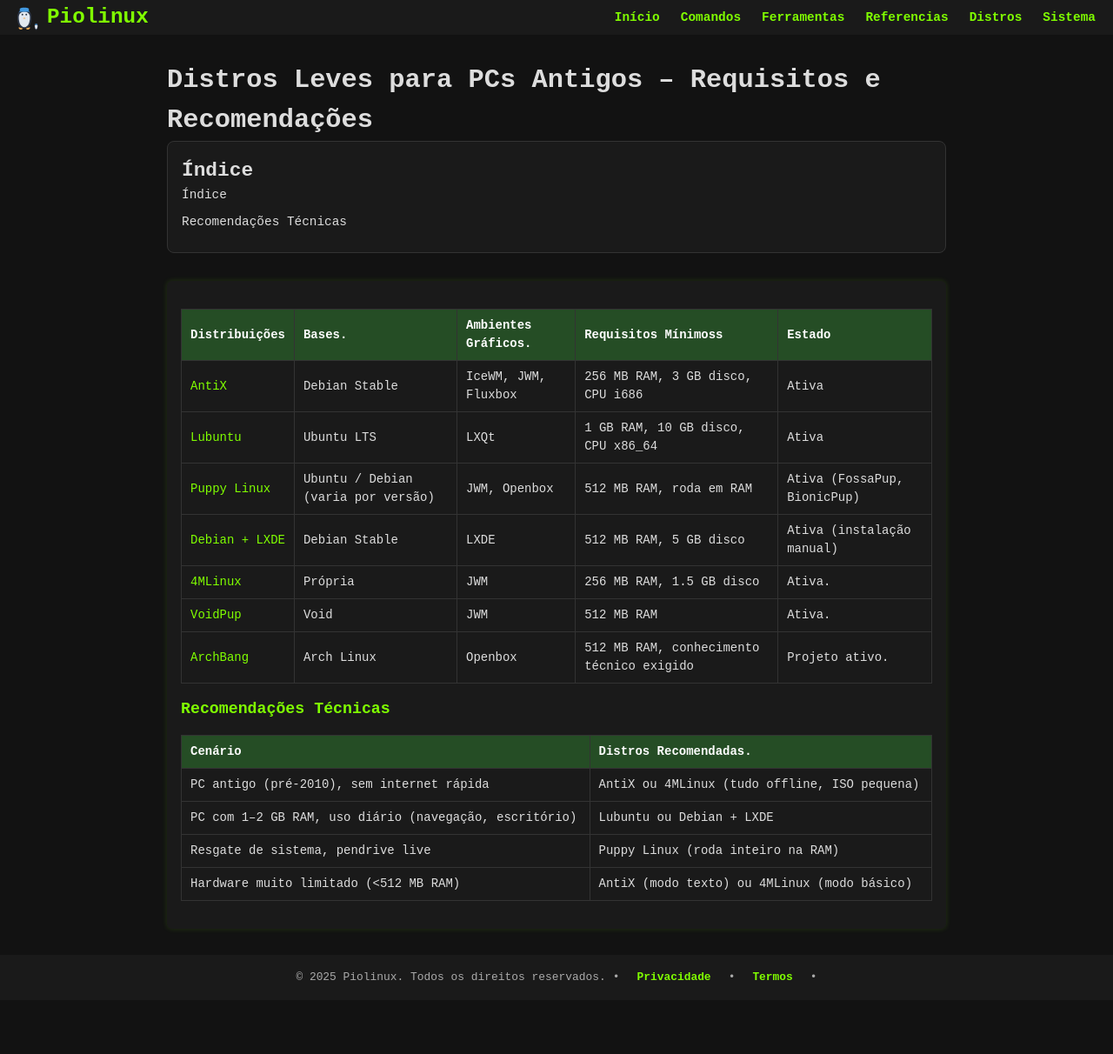
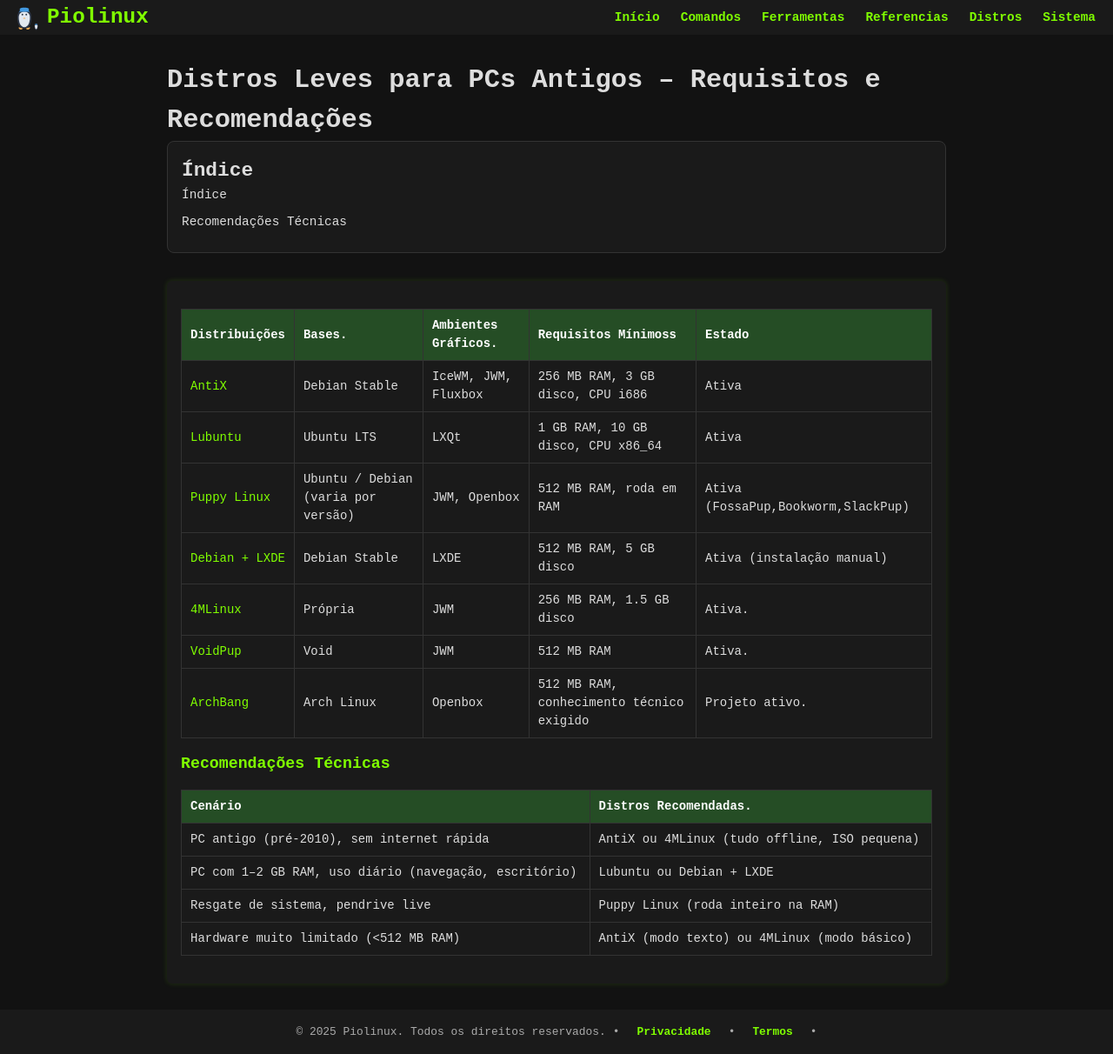
Before and after one commit to Piolinux/piolinux-site, a Jekyll site: the page built from _pages/_referencias/melhores-distros-linux-para-pcs-antigos-e-hardware-modesto.md, in a window 1280 px wide. Shown: the whole page at 87% size. Built offline with Jekyll 4.4.1, drawn with Linux system fonts in a browser that asks for light colours; before the commit the page ends 1150 px from its top, so only the background shows below that.

Commit message:
Update melhores-distros-linux-para-pcs-antigos-e-hardware-modesto.md

```diff
--- a/_pages/_referencias/melhores-distros-linux-para-pcs-antigos-e-hardware-modesto.md
+++ b/_pages/_referencias/melhores-distros-linux-para-pcs-antigos-e-hardware-modesto.md
@@ -47,7 +47,7 @@ permalink: /referencias/distros-linux-pc-antigo/
       <td data-label="Base">Ubuntu / Debian (varia por versão)</td>
       <td data-label="Ambiente Gráfico">JWM, Openbox</td>
       <td data-label="Requisitos Mínimos">512 MB RAM, roda em RAM</td>
-      <td data-label="Estado"> Ativa (FossaPup, BionicPup)</td>
+      <td data-label="Estado"> Ativa (FossaPup,Bookworm,SlackPup)</td>
     </tr>
     <tr>
       <td data-label="Distribuição"><a href="https://cdimage.debian.org/debian-cd/current-live/amd64/iso-hybrid/" target="_blank" rel="noopener noreferrer">Debian + LXDE</a></td>
```
